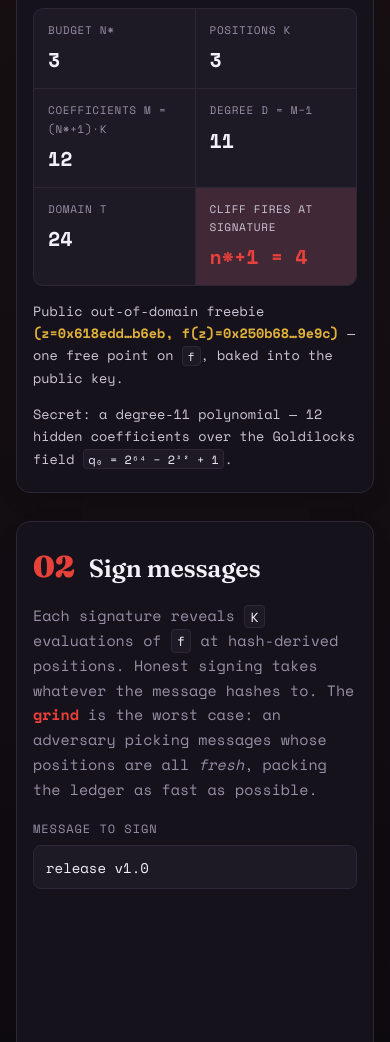
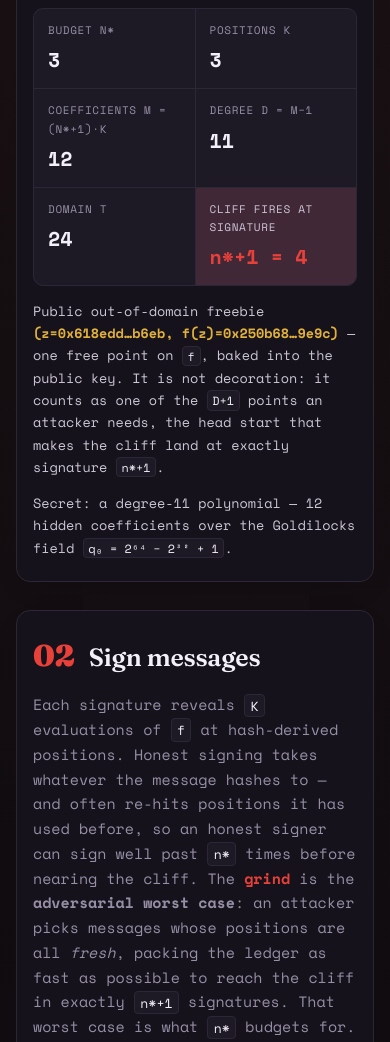
Before and after one commit to systemslibrarian/crypto-lab-jevil, a website built with Vite: page index.html in a window 390 px wide. Shown: the part 1474-2516 px from the top of the page. Built offline with nearby package versions, Linux system fonts and the light colour scheme.

Commit message:
Sharpen the explanation of the cliff's core ideas
Seven clarity additions to close comprehension gaps:
1. Panel 04 now states the 'so what' of recovery — holding f means you can
   forge any message; the recoverer has become the signer.
2. Panel 03 leads with information-theoretic hiding: below D+1 the secret is
   impossible (not merely hard) to find; at D+1 it's certain — the cliff.
3. The OOD freebie is explained as load-bearing — the +1 that lands the cliff
   at exactly n*+1, not decoration.
4. Panel 02 frames n*+1 as the adversarial worst case; honest signers (who
   re-hit positions) last far longer.
5. Plot caption notes the curve shapes are illustrative; the binding proof is
   the exact coefficient match.
6. The zk-WHIR caveat now spells out the consequence: without it a cheating
   signer could use a higher-degree key and oversign forever.
7. New collapsible glossary defining FTS, HORS, OOD, Lagrange, Goldilocks,
   forgery/EUF-CMA, post-quantum/transparent, zk-WHIR.

Verified: 0 axe-core violations (WCAG 2.1 AA) desktop dark/light + mobile,
fresh/glossary-open/cliff states; core test and build pass.

Co-Authored-By: Claude Opus 4.8 (1M context) <noreply@anthropic.com>

```diff
--- a/src/main.ts
+++ b/src/main.ts
@@ -115,9 +115,13 @@ function shell(): string {
       <p class="panel-intro">
         Each signature reveals <code>K</code> evaluations of <code>f</code> at
         hash-derived positions. Honest signing takes whatever the message hashes
-        to. The <span class="danger-text">grind</span> is the worst case: an
-        adversary picking messages whose positions are all <em>fresh</em>, packing
-        the ledger as fast as possible.
+        to — and often re-hits positions it has used before, so an honest signer
+        can sign well past <code>n*</code> times before nearing the cliff. The
+        <span class="danger-text">grind</span> is the <strong>adversarial worst
+        case</strong>: an attacker picks messages whose positions are all
+        <em>fresh</em>, packing the ledger as fast as possible to reach the cliff
+        in exactly <code>n*+1</code> signatures. That worst case is what
+        <code>n*</code> budgets for.
       </p>
       <div class="controls">
         <label class="ctrl-msg">Message to sign
@@ -131,6 +135,15 @@ function shell(): string {
 
     <section class="panel" id="panel-cliff">
       <div class="panel-head"><span class="panel-num" aria-hidden="true">03</span><h2>The cliff</h2></div>
+      <p class="panel-intro">
+        Below <code>D+1</code> distinct points the secret is hidden
+        <strong>information-theoretically</strong> — not merely hard to compute.
+        Infinitely many degree-<code>D</code> polynomials fit the revealed points
+        equally well, so even unlimited computing power can't tell which is
+        <code>f</code>. Reach <code>D+1</code> and exactly one polynomial remains:
+        the answer snaps from <em>impossible</em> to <em>certain</em> in a single
+        signature. That discontinuity is the cliff.
+      </p>
       <div class="meter-wrap">
         <div class="meter-labels">
           <span id="meter-label">distinct points</span>
@@ -148,7 +161,9 @@ function shell(): string {
           Gold hollow dot = the out-of-domain freebie baked into the public key.
           Red dots = points revealed by signatures. Below the cliff, several
           degree-<code>D</code> curves fit the same points — the secret is one of
-          infinitely many. At <code>D+1</code> points they collapse to one.
+          infinitely many. At <code>D+1</code> points they collapse to one. The
+          curve shapes are an illustration; the binding proof is the exact
+          coefficient match in panel 04.
         </figcaption>
       </figure>
     </section>
@@ -159,6 +174,9 @@ function shell(): string {
         The key the signer believed was private, reconstructed from public data
         alone. Recovered coefficients (left) vs. the true secret (right),
         compared row by row — live, in your browser.
+        <strong>Whoever holds <code>f</code> can now forge a valid signature on
+        any message</strong>: the recoverer has become the signer. The private
+        key is public, and the signer can never take it back.
       </p>
       <div id="recover-out"></div>
     </section>
@@ -232,11 +250,47 @@ function shell(): string {
         positions, an accumulating distinct-point ledger, and genuine
         <code>O(D&sup2;)</code> Lagrange recovery that is verified to reproduce the
         true secret exactly. The plot is a real-number <em>geometric</em>
-        illustration, and the load-bearing zk-WHIR commitment layer is
-        <strong>not</strong> implemented — so this demo shows the cliff geometry,
-        not the commitment that makes it binding on a malicious signer.
-        Full honesty in <a href="https://github.com/systemslibrarian/crypto-lab-jevil/blob/main/KNOWN-GAPS.md" target="_blank" rel="noopener"><code>KNOWN-GAPS.md</code></a>.
+        illustration.
       </p>
+      <p>
+        The load-bearing omission is the <strong>zk-WHIR polynomial
+        commitment</strong> — what makes the cliff binding on a <em>malicious</em>
+        signer. Without it, a cheating signer could quietly use a
+        higher-degree polynomial than declared, so the public points never reach
+        <code>D+1</code> and the cliff never fires — they could oversign forever.
+        The real scheme's commitment binds the degree and shuts that door; this
+        demo shows the cliff <em>geometry</em> and trusts the signer to use a
+        genuine degree-<code>D</code> key. Full honesty in
+        <a href="https://github.com/systemslibrarian/crypto-lab-jevil/blob/main/KNOWN-GAPS.md" target="_blank" rel="noopener"><code>KNOWN-GAPS.md</code></a>.
+      </p>
+    </section>
+
+    <section class="prose">
+      <details class="glossary">
+        <summary>Glossary — the jargon, briefly</summary>
+        <dl>
+          <dt>Few-time signature (FTS)</dt>
+          <dd>A signature key that is only safe to use a fixed number of times.</dd>
+          <dt>Budget <code>n*</code></dt>
+          <dd>How many signatures this key can safely produce before failing.</dd>
+          <dt>HORS</dt>
+          <dd>&ldquo;Hash to Obtain a Random Subset&rdquo; — the scheme family where each signature reveals a hash-selected subset of secret values. FORS, inside SLH-DSA / SPHINCS+, is the <em>soft</em>-failing cousin.</dd>
+          <dt>Out-of-domain (OOD) point</dt>
+          <dd>One free evaluation of <code>f</code> published in the key — the head start that fixes the cliff at <code>n*+1</code>.</dd>
+          <dt>Degree <code>D</code> &middot; coefficients</dt>
+          <dd>The secret is a polynomial <code>f</code> of degree <code>D</code>; its <code>D+1</code> coefficients <em>are</em> the private key.</dd>
+          <dt>Lagrange interpolation</dt>
+          <dd>The standard method to reconstruct the unique degree-<code>D</code> polynomial through <code>D+1</code> points — the engine of the cliff.</dd>
+          <dt>Goldilocks field</dt>
+          <dd>Arithmetic modulo the prime <code>q&#8320; = 2&#8310;&#8308; &minus; 2&#179;&#178; + 1</code>; every number here lives in it.</dd>
+          <dt>Forgery &middot; EUF-CMA</dt>
+          <dd>Producing a valid signature on a message you were never authorized to sign. Recovering <code>f</code> makes forgery trivial.</dd>
+          <dt>Post-quantum &middot; transparent</dt>
+          <dd>Secure against quantum computers (hash-based, no number theory) and requiring no trusted setup.</dd>
+          <dt>zk-WHIR commitment</dt>
+          <dd>The polynomial commitment (not built in this demo) that forces even a cheating signer to use a genuine degree-<code>D</code> key.</dd>
+        </dl>
+      </details>
     </section>
 
     <section class="prose related">
@@ -285,7 +339,10 @@ async function doGenerate() {
     </div>
     <p class="ood-line">
       Public out-of-domain freebie&nbsp; <span class="ood-pair">(z=${fmt(key.ood.x)}, f(z)=${fmt(key.ood.y)})</span>
-      &mdash; one free point on <code>f</code>, baked into the public key.
+      &mdash; one free point on <code>f</code>, baked into the public key. It is
+      not decoration: it counts as one of the <code>D+1</code> points an attacker
+      needs, the head start that makes the cliff land at exactly signature
+      <code>n*+1</code>.
     </p>
     <p class="secret-line">
       Secret: a degree-${p.D} polynomial &mdash; ${p.M} hidden coefficients over the
--- a/src/style.css
+++ b/src/style.css
@@ -728,6 +728,36 @@ input:focus-visible {
   border-radius: 14px;
   padding: 22px 26px;
 }
+
+/* ----------------------------------------------------------- glossary -- */
+.glossary {
+  background: var(--bg-panel);
+  border: 1px solid var(--border);
+  border-radius: 14px;
+}
+.glossary > summary {
+  cursor: pointer;
+  padding: 18px 24px;
+  font-family: "Fraunces", serif;
+  font-size: 20px;
+  color: var(--text-strong);
+}
+.glossary[open] > summary {
+  border-bottom: 1px solid var(--border);
+}
+.glossary dl {
+  margin: 0;
+  padding: 6px 24px 20px;
+}
+.glossary dt {
+  font-weight: 700;
+  color: var(--text-strong);
+  margin-top: 16px;
+}
+.glossary dd {
+  margin: 4px 0 0;
+  color: var(--text-dim);
+}
 .callout-real h2 {
   border: none;
   padding: 0;
@@ -812,12 +842,12 @@ input:focus-visible {
 /* Visible keyboard focus ring on everything interactive. --text-strong is
    guaranteed to contrast with the page background in both themes, so the ring
    reads even on the red/white buttons. */
-:where(a, button, select, input, [tabindex], .table-scroll):focus-visible {
+:where(a, button, select, input, summary, [tabindex], .table-scroll):focus-visible {
   outline: 2px solid var(--text-strong);
   outline-offset: 2px;
 }
 /* Suppress the mouse-click outline; keyboard users still get :focus-visible. */
-:where(a, button, select, input, [tabindex]):focus:not(:focus-visible) {
+:where(a, button, select, input, summary, [tabindex]):focus:not(:focus-visible) {
   outline: none;
 }
 #main-content:focus {
```
